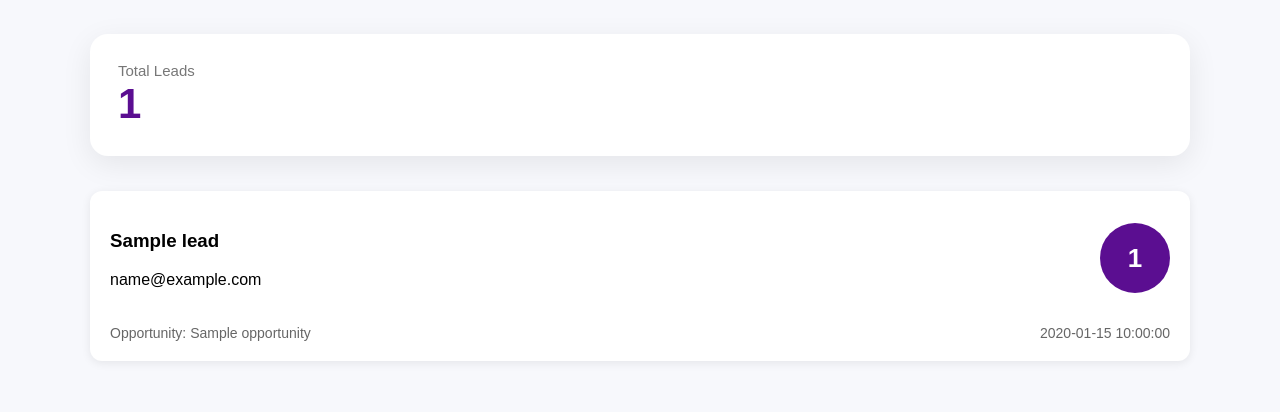
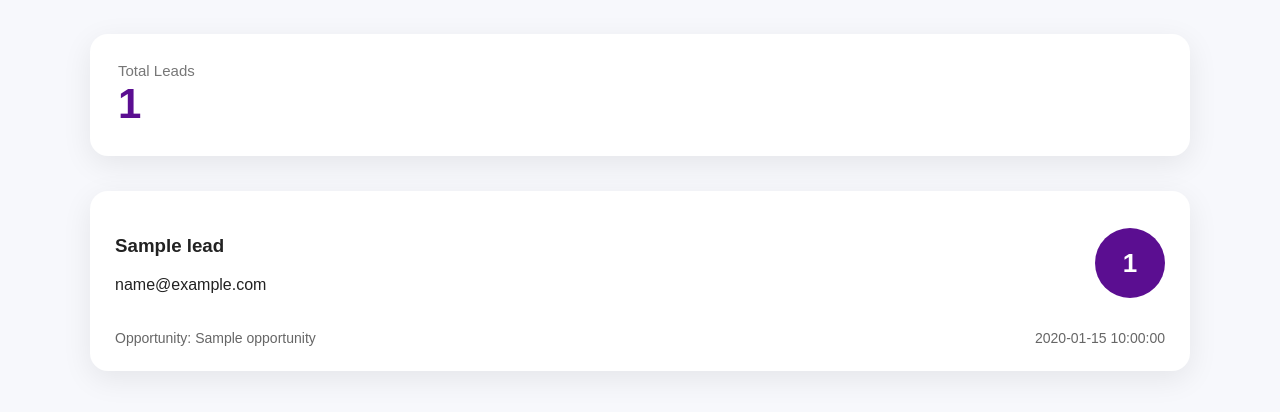
Before and after one commit to ramsparames/eatwelllivewell, a FastAPI app: template templates/dashboard.html in a window 1280 px wide. Shown: the part 155-567 px from the top of the page. Run offline with FastAPI, Linux system fonts and the light colour scheme; the template is opened without the code that fills it: most values are stand-ins (such as "Sample title", 1, 10 or a date in 2020).

Commit message:
Update dashboard.css

```diff
--- a/static/dashboard.css
+++ b/static/dashboard.css
@@ -83,27 +83,29 @@ h2{
 
     text-decoration:none;
 
-    background:white;
+    color:inherit;
 
-    color:black;
+    background:var(--card);
 
-    border-radius:12px;
+    border-radius:18px;
 
-    padding:20px;
+    padding:24px;
 
     margin-bottom:20px;
 
-    box-shadow:0 2px 10px rgba(0,0,0,.08);
+    box-shadow:var(--shadow);
 
-    transition:.2s;
+    transition:.25s;
+
+    border:1px solid transparent;
 
 }
 
 .card:hover{
 
-    transform:translateY(-3px);
+    transform:translateY(-4px);
 
-    box-shadow:0 8px 20px rgba(0,0,0,.12);
+    border-color:var(--primary);
 
 }
 
```
